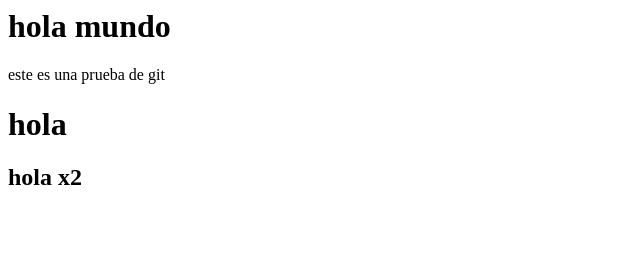
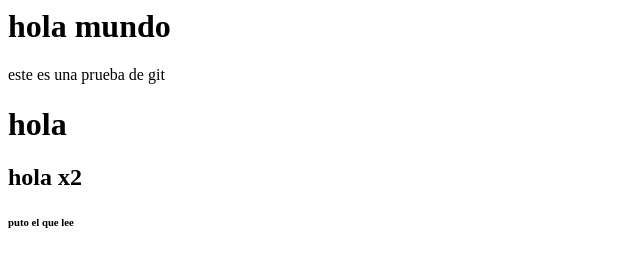
Before and after one commit to manuelgarciasarza/dragonballz, a plain HTML site: page index.html in a window 1280 px wide. Shown: the full height of the page, 0-640 px from the left. Drawn offline with Linux system fonts and the light colour scheme.

Commit message:
agregue titulo

```diff
--- a/index.html
+++ b/index.html
@@ -11,5 +11,6 @@
     </p>
     <h1>hola</h1>
     <h2>hola x2</h2>
+    <h6>puto el que lee</h6>
   </body>
 </html>
```
